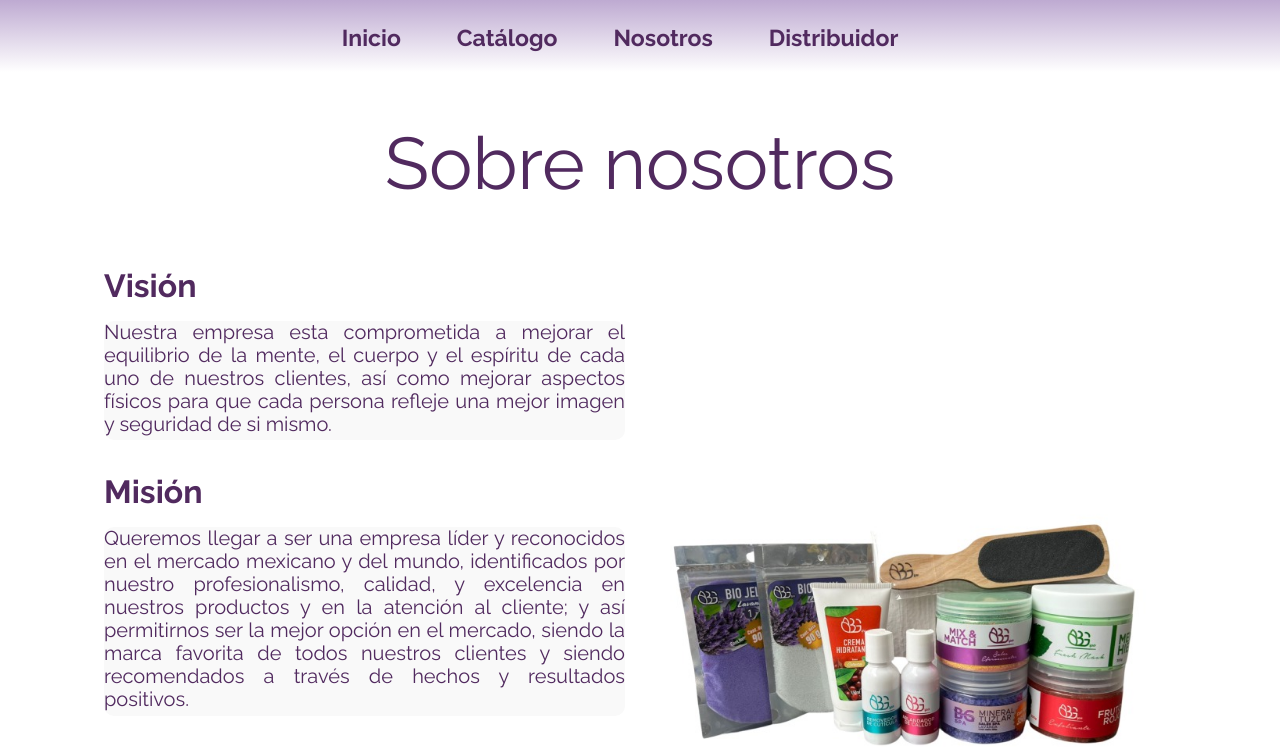
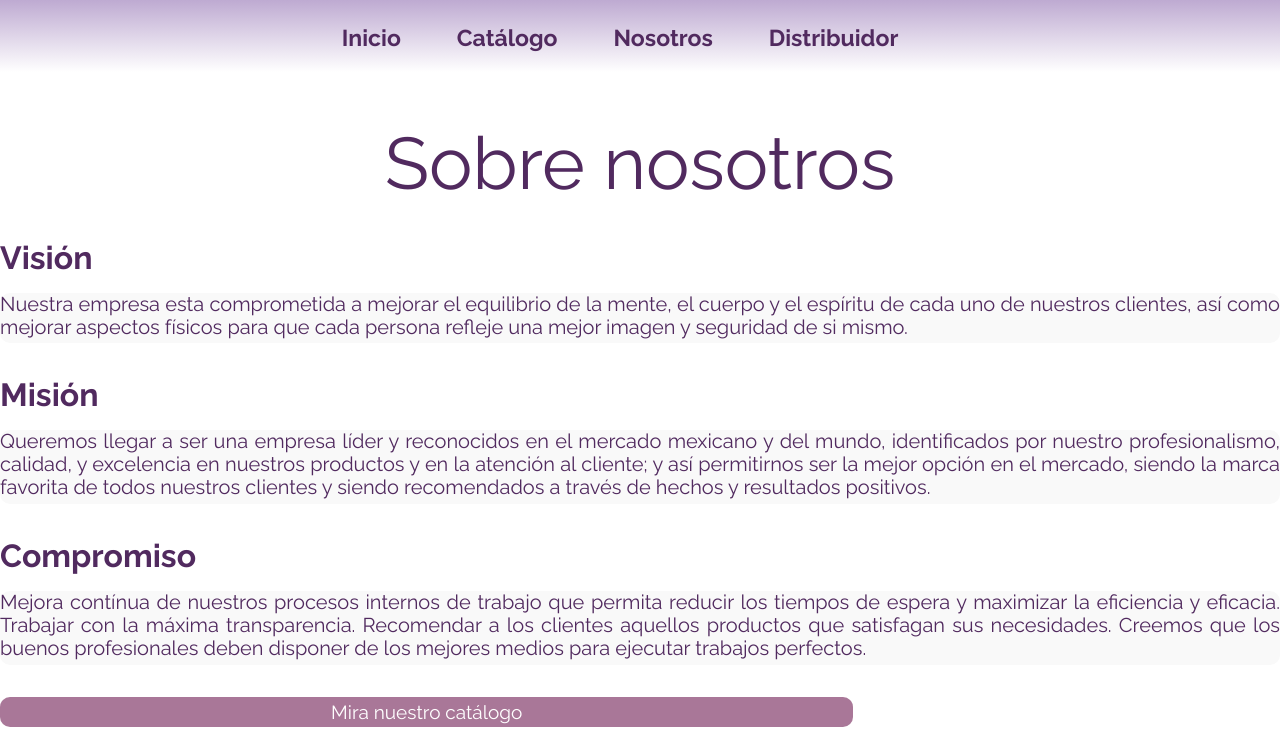
Before and after one commit to lalobarajasp/bgspa_frontend, a plain HTML site: page pages/nosotrosbgspa.html in a window 1280 px wide. Shown: the part 61-808 px from the top of the page. Drawn offline with nearby package versions, Linux system fonts and the light colour scheme; some packages are replaced by stand-ins of ours; a script that the page names is missing.

Commit message:
Ajuste de footer en página nosotros y distribuidor.

```diff
--- a/css/nosotrosbgspa.css
+++ b/css/nosotrosbgspa.css
@@ -1,6 +1,7 @@
 /* ----FOOTER---------------------------------*/
 
 body{
+    font-family: Raleway, sans-serif;
     position: relative;
     padding-bottom: 15rem ;
     min-height: 100vh;
@@ -34,11 +35,7 @@ body{
 
 
 
-.container-fluid{
-    width: auto;
-    margin-left: 5%;
-    margin-right: 5%;
-}
+
 
 .titulo{
     font-weight: 400;
--- a/pages/nosotrosbgspa.html
+++ b/pages/nosotrosbgspa.html
@@ -11,12 +11,13 @@
   <link rel="stylesheet" href="https://cdn.jsdelivr.net/npm/bootstrap@4.6.2/dist/css/bootstrap.min.css"
     integrity="sha384-xOolHFLEh07PJGoPkLv1IbcEPTNtaed2xpHsD9ESMhqIYd0nLMwNLD69Npy4HI+N" crossorigin="anonymous">
   <!--<link rel="stylesheet" href="../css/logIn.css">    Por el momento este css choca con el disenio general de la pagina-->
-  <link rel="stylesheet" href="/css/nosotrosbgspa.css">
+  <!--Es importante el orden para mantener el footer ajustado-->
   <link rel="stylesheet" href="../css/headerFooter.css">
+  <link rel="stylesheet" href="../css/index.css">
+  <link rel="stylesheet" href="../css/nosotrosbgspa.css">
   <!--SWEET ALERTS-->
   <script src="//cdn.jsdelivr.net/npm/sweetalert2@11"></script>
   <!--Animacion cartas------------>
- <link href="https://unpkg.com/aos@2.3.1/dist/aos.css" rel="stylesheet">
   <title>BGSpa - Nosotros</title>
 </head>
 
@@ -82,13 +83,12 @@
 <br>
 
 <body>
-  <main class="container-fluid">
-    <h1 class="titulo col-sm-12">Sobre nosotros</h1>
 
-    <div class="row">
-      <div class="col">
-        <div class="subtitulos col-sm-md-lg-11">Visión</div>
-        <div class="descripcion col-sm-md-lg-11">
+    <h1 class="titulo">Sobre nosotros</h1>
+
+
+        <div class="subtitulos">Visión</div>
+        <div class="descripcion">
           <p class="parrafo"> Nuestra empresa esta comprometida a mejorar el equilibrio de la mente,
             el cuerpo y el espíritu de cada uno de nuestros clientes, así como
             mejorar aspectos físicos para que cada persona refleje una mejor imagen
@@ -96,8 +96,8 @@
           </p>
         </div>
 
-        <div class="subtitulos col-sm-md-lg-11">Misión</div>
-        <div class="descripcion col-sm-md-lg-11">
+        <div class="subtitulos">Misión</div>
+        <div class="descripcion">
           <p class="parrafo"> Queremos llegar a ser una empresa líder y reconocidos en el mercado
             mexicano y del mundo, identificados por nuestro profesionalismo,
             calidad, y excelencia en nuestros productos y en la atención al cliente;
@@ -107,8 +107,8 @@
           </p>
         </div>
 
-        <div class="subtitulos col-sm-md-lg-11">Compromiso</div>
-        <div class="descripcion col-sm-md-lg-11">
+        <div class="subtitulos">Compromiso</div>
+        <div class="descripcion">
           <p class="parrafo"> Mejora contínua de nuestros procesos internos de trabajo que permita reducir
             los tiempos de espera y maximizar la eficiencia y eficacia. Trabajar con la máxima
             transparencia. Recomendar a los clientes aquellos productos que satisfagan sus
@@ -116,21 +116,9 @@
             medios para ejecutar trabajos perfectos.
           </p>
         </div>
-      </div>
-      <div class="col-sm-12 col-lg-6">
-        <div class="col-sm-12">
-          <img class="img1" src="/img/esteticos/imgkit.jpeg" alt="">
-        </div>
-        <div class="posicion">
+
           <button type="button" class="col-md-8 btnCatalogo" id="btnCatalogo">Mira nuestro catálogo</button>
-        </div>
-      </div>
-    </div>
-    <br>
-    <br>
-  </main>
-  <br>
-  <br>
+
 
 
 <!--Footer | inicio-->
@@ -202,11 +190,7 @@
   <script src="https://cdn.jsdelivr.net/npm/bootstrap@4.6.2/dist/js/bootstrap.bundle.min.js"
     integrity="sha384-Fy6S3B9q64WdZWQUiU+q4/2Lc9npb8tCaSX9FK7E8HnRr0Jz8D6OP9dO5Vg3Q9ct"
     crossorigin="anonymous"></script>
-  <!-----Animacion Cartas-------------------->
-  <script src="https://unpkg.com/aos@2.3.1/dist/aos.js"></script>
-  <script>
-    AOS.init();
-  </script>
+
   </body>
 
 </html>
```
Also changed, not shown: pages/distribuidor.html (+4 -2 lines).
